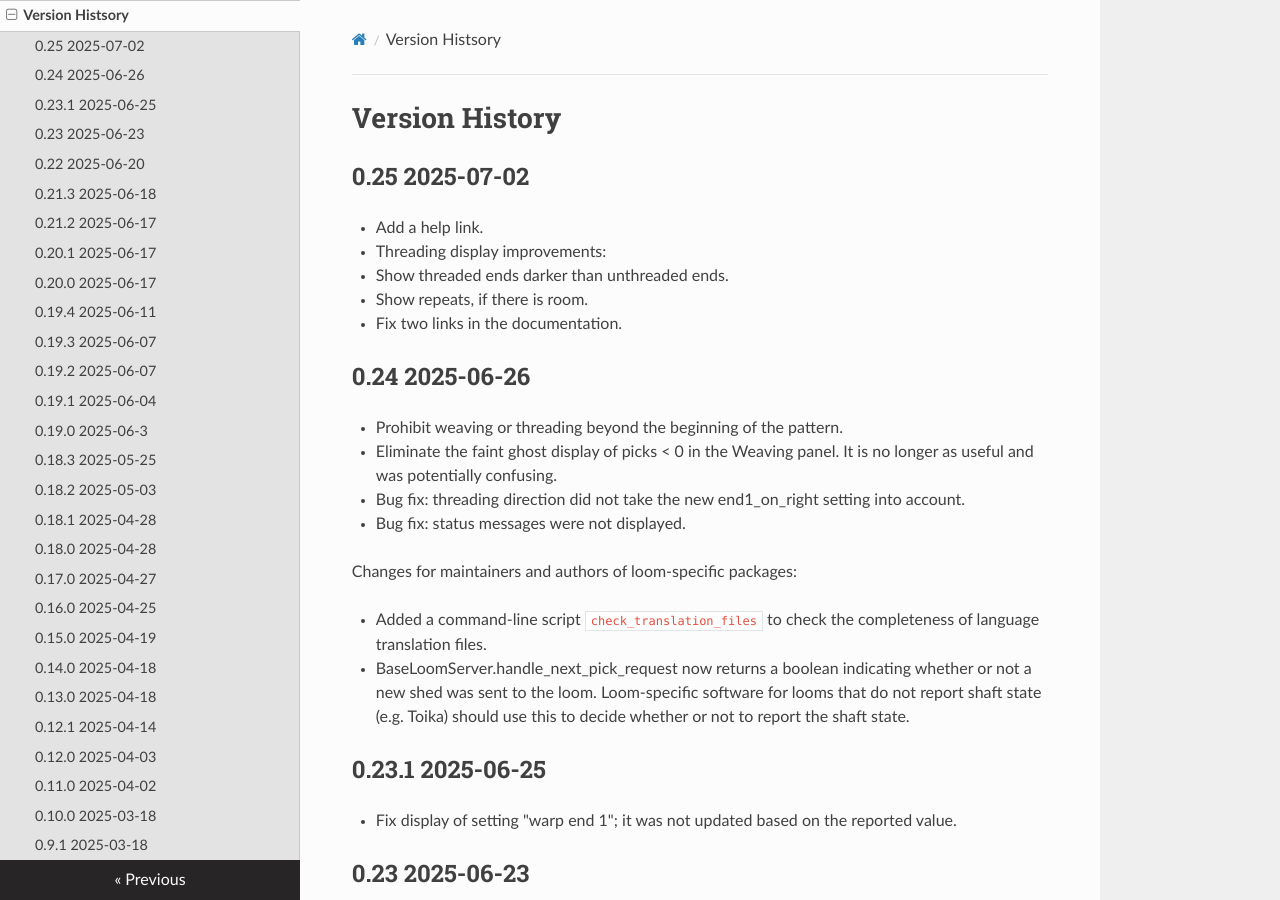
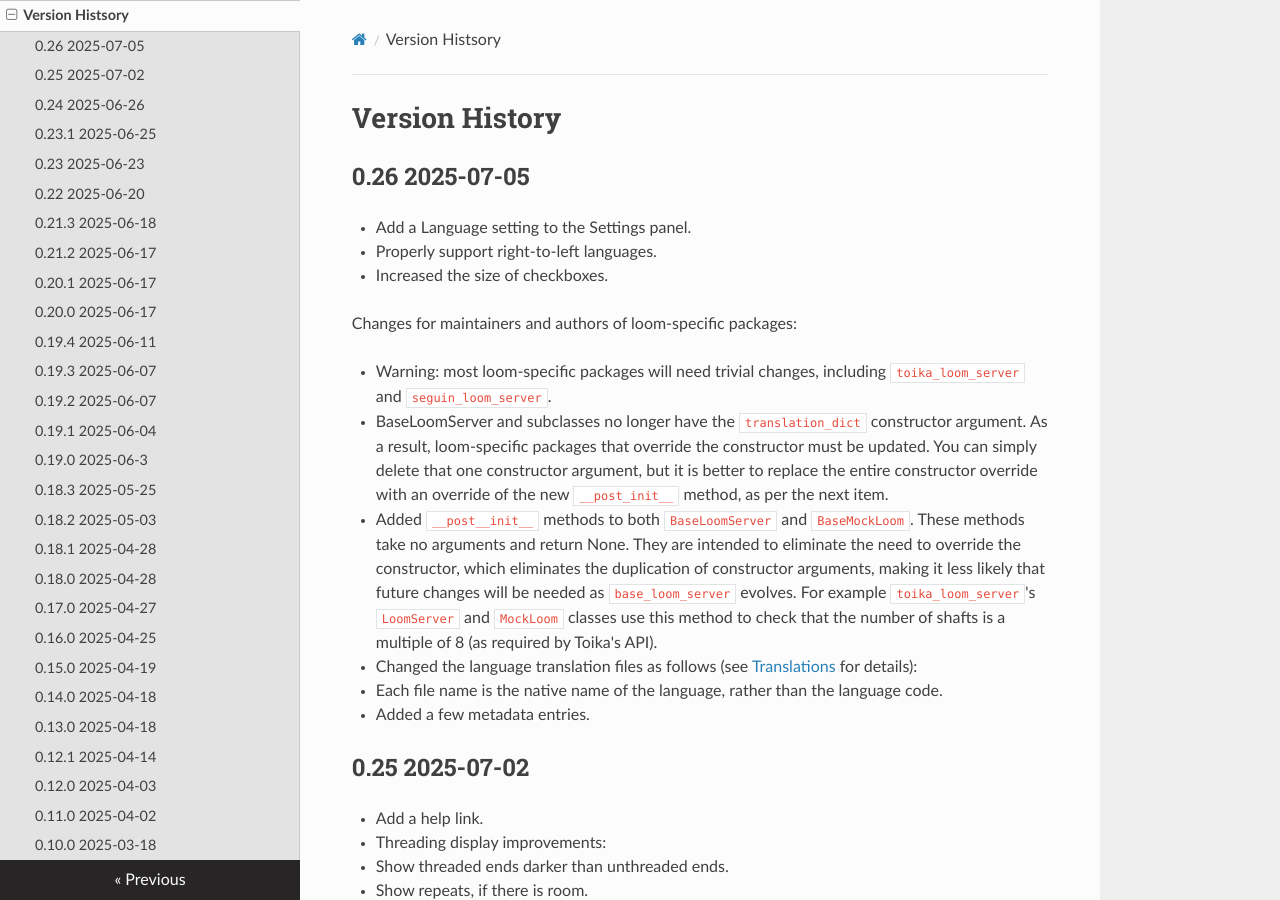
Before and after one commit to r-owen/base_loom_server, an MkDocs documentation site: the page built from docs/version_history.md, in a window 1280 px wide and 900 px high. Built offline with MkDocs 1.6.1, drawn with Linux system fonts in a browser that asks for light colours; nearby versions of some CDN libraries.

Commit message:
Update the version history

```diff
--- a/docs/version_history.md
+++ b/docs/version_history.md
@@ -1,4 +1,28 @@
 # Version History
+
+## 0.26 2025-07-05
+
+* Add a Language setting to the Settings panel.
+* Properly support right-to-left languages.
+* Increased the size of checkboxes.
+
+Changes for maintainers and authors of loom-specific packages:
+
+* Warning: most loom-specific packages will need trivial changes, including  `toika_loom_server` and `seguin_loom_server`.
+* BaseLoomServer and subclasses no longer have the `translation_dict` constructor argument.
+  As a result, loom-specific packages that override the constructor must be updated.
+  You can simply delete that one constructor argument, but it is better to replace the entire constructor override
+  with an override of the new `__post_init__` method, as per the next item.
+* Added `__post__init__` methods to both `BaseLoomServer` and `BaseMockLoom`.
+  These methods take no arguments and return None.
+  They are intended to eliminate the need to override the constructor, which eliminates the duplication
+  of constructor arguments, making it less likely that future changes will be needed as `base_loom_server` evolves.
+  For example `toika_loom_server`'s `LoomServer` and `MockLoom` classes use this method to check
+  that the number of shafts is a multiple of 8 (as required by Toika's API).
+* Changed the language translation files as follows (see [Translations](translations.md) for details):
+
+  * Each file name is the native name of the language, rather than the language code.
+  * Added a few metadata entries.
 
 ## 0.25 2025-07-02
 
```
